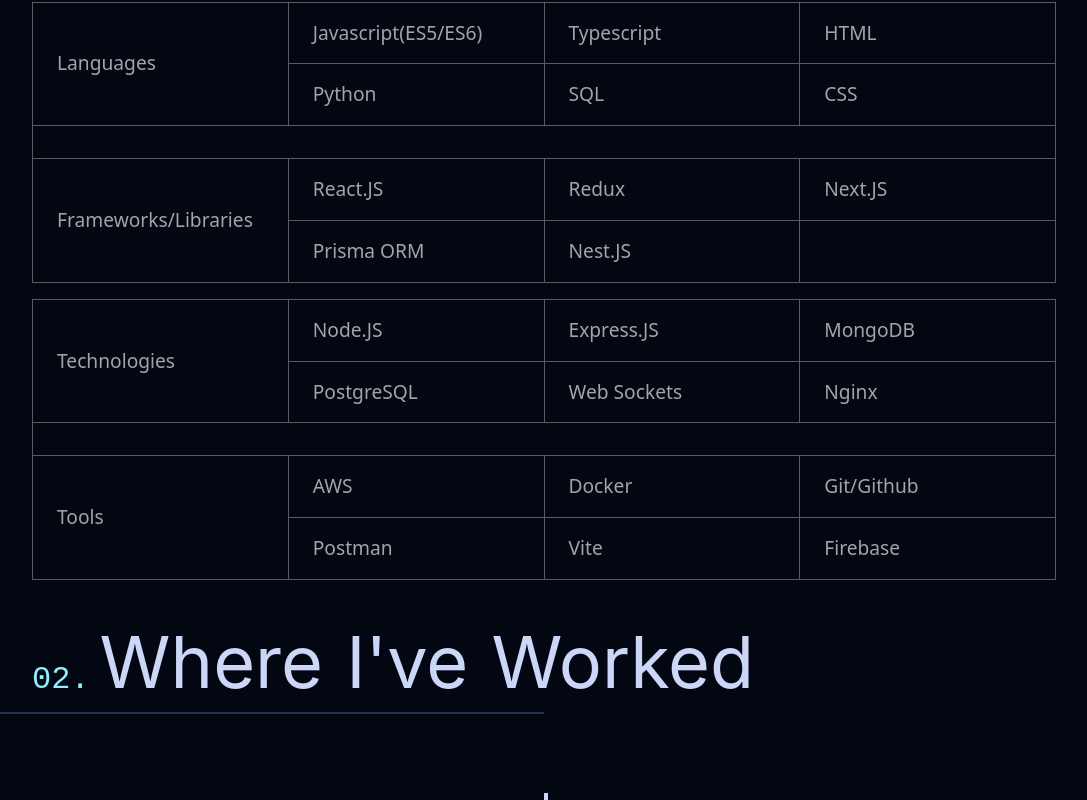
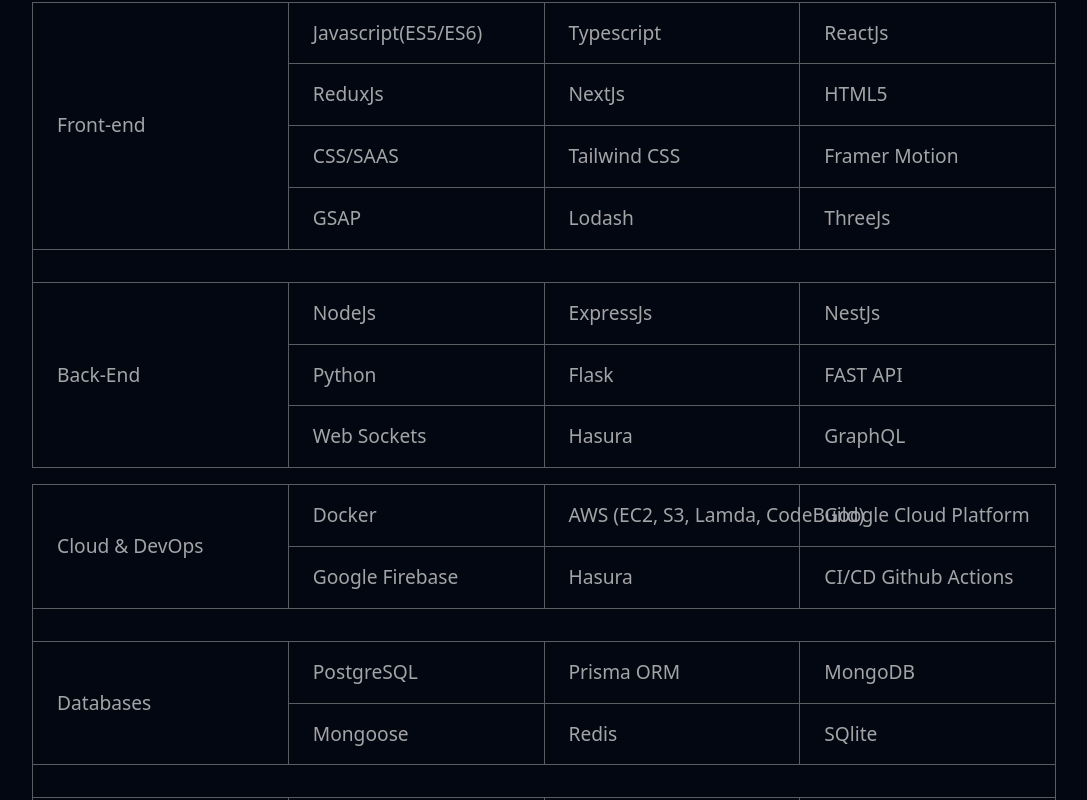
Before and after one commit to Pranjal7852/portfolio-v2, a React (Vite) app: page / in a window 1280 px wide. Shown: the part 1720-2520 px from the top of the page, without its empty margins (96-1183 px from the left). Built offline with nearby package versions, Linux system fonts and the light colour scheme; a web font is replaced by a local one.

Commit message:
fix: aboutus table

```diff
--- a/src/components/Section/About/About.jsx
+++ b/src/components/Section/About/About.jsx
@@ -43,40 +43,61 @@ const About = () => {
                 <tr className="border-b transition duration-300 ease-in-out hover:bg-neutral-100 dark:border-neutral-500 dark:hover:bg-neutral-600">
                   <td
                     className="whitespace-nowrap px-6 py-4 font-medium"
-                    rowSpan={2}
+                    rowSpan={4}
                   >
-                    Languages
+                    Front-end
                   </td>
                   <td className="whitespace-nowrap px-6 py-4">
                     Javascript(ES5/ES6)
                   </td>
                   <td className="whitespace-nowrap px-6 py-4">Typescript</td>
-                  <td className="whitespace-nowrap px-6 py-4">HTML</td>
+                  <td className="whitespace-nowrap px-6 py-4">ReactJs</td>
                 </tr>
                 <tr className="border-b transition duration-300 ease-in-out hover:bg-neutral-100 dark:border-neutral-500 dark:hover:bg-neutral-600">
-                  <td className="whitespace-nowrap px-6 py-4">Python</td>
-                  <td className="whitespace-nowrap px-6 py-4">SQL</td>
+                  <td className="whitespace-nowrap px-6 py-4">ReduxJs</td>
+                  <td className="whitespace-nowrap px-6 py-4">NextJs</td>
 
-                  <td className="whitespace-nowrap px-6 py-4">CSS</td>
+                  <td className="whitespace-nowrap px-6 py-4">HTML5</td>
+
                 </tr>
+                <tr className="border-b transition duration-300 ease-in-out hover:bg-neutral-100 dark:border-neutral-500 dark:hover:bg-neutral-600">
+                  <td className="whitespace-nowrap px-6 py-4">CSS/SAAS</td>
+                  <td className="whitespace-nowrap px-6 py-4">Tailwind CSS</td>
+
+                  <td className="whitespace-nowrap px-6 py-4">Framer Motion</td>
+
+                </tr>
+                <tr className="border-b transition duration-300 ease-in-out hover:bg-neutral-100 dark:border-neutral-500 dark:hover:bg-neutral-600">
+                  <td className="whitespace-nowrap px-6 py-4">GSAP</td>
+                  <td className="whitespace-nowrap px-6 py-4">Lodash</td>
+
+                  <td className="whitespace-nowrap px-6 py-4">ThreeJs</td>
+
+                </tr>
+
                 <tr className="border-b transition duration-300 ease-in-out hover:bg-neutral-100 dark:border-neutral-500 dark:hover:bg-neutral-600">
                   <td className="whitespace-nowrap px-6 py-4" colSpan={4}></td>
                 </tr>
                 <tr className="border-b transition duration-300 ease-in-out hover:bg-neutral-100 dark:border-neutral-500 dark:hover:bg-neutral-600">
                   <td
                     className="whitespace-nowrap px-6 py-4 font-medium"
-                    rowSpan={2}
+                    rowSpan={3}
                   >
-                    Frameworks/Libraries
+                    Back-End
                   </td>
-                  <td className="whitespace-nowrap px-6 py-4">React.JS</td>
-                  <td className="whitespace-nowrap px-6 py-4">Redux</td>
-                  <td className="whitespace-nowrap px-6 py-4">Next.JS</td>
+                  <td className="whitespace-nowrap px-6 py-4">NodeJs</td>
+                  <td className="whitespace-nowrap px-6 py-4">ExpressJs</td>
+                  <td className="whitespace-nowrap px-6 py-4">NestJs</td>
                 </tr>
                 <tr className="border-b transition duration-300 ease-in-out hover:bg-neutral-100 dark:border-neutral-500 dark:hover:bg-neutral-600">
-                  <td className="whitespace-nowrap px-6 py-4">Prisma ORM</td>
-                  <td className="whitespace-nowrap px-6 py-4">Nest.JS</td>
-                  <td className="whitespace-nowrap px-6 py-4">&nbsp;</td>
+                  <td className="whitespace-nowrap px-6 py-4">Python</td>
+                  <td className="whitespace-nowrap px-6 py-4">Flask</td>
+                  <td className="whitespace-nowrap px-6 py-4">FAST API</td>
+                </tr>
+                <tr className="border-b transition duration-300 ease-in-out hover:bg-neutral-100 dark:border-neutral-500 dark:hover:bg-neutral-600">
+                  <td className="whitespace-nowrap px-6 py-4">Web Sockets</td>
+                  <td className="whitespace-nowrap px-6 py-4">Hasura</td>
+                  <td className="whitespace-nowrap px-6 py-4">GraphQL</td>
                 </tr>
               </tbody>
             </table>
@@ -89,16 +110,35 @@ const About = () => {
                     className="whitespace-nowrap px-6 py-4 font-medium"
                     rowSpan={2}
                   >
-                    Technologies
+                    Cloud & DevOps
                   </td>
-                  <td className="whitespace-nowrap px-6 py-4">Node.JS</td>
-                  <td className="whitespace-nowrap px-6 py-4">Express.JS</td>
+                  <td className="whitespace-nowrap px-6 py-4">Docker</td>
+                  <td className="whitespace-nowrap px-6 py-4">AWS (EC2, S3, Lamda, CodeBuild)</td>
+                  <td className="whitespace-nowrap px-6 py-4">Google Cloud Platform</td>
+                </tr>
+                <tr className="border-b transition duration-300 ease-in-out hover:bg-neutral-100 dark:border-neutral-500 dark:hover:bg-neutral-600">
+                  <td className="whitespace-nowrap px-6 py-4">Google Firebase</td>
+                  <td className="whitespace-nowrap px-6 py-4">Hasura</td>
+                  <td className="whitespace-nowrap px-6 py-4">CI/CD Github Actions</td>
+                </tr>
+                <tr className="border-b transition duration-300 ease-in-out hover:bg-neutral-100 dark:border-neutral-500 dark:hover:bg-neutral-600">
+                  <td className="whitespace-nowrap px-6 py-4" colSpan={4}></td>
+                </tr>
+                <tr className="border-b transition duration-300 ease-in-out hover:bg-neutral-100 dark:border-neutral-500 dark:hover:bg-neutral-600">
+                  <td
+                    className="whitespace-nowrap px-6 py-4 font-medium"
+                    rowSpan={2}
+                  >
+                    Databases
+                  </td>
+                  <td className="whitespace-nowrap px-6 py-4">PostgreSQL</td>
+                  <td className="whitespace-nowrap px-6 py-4">Prisma ORM</td>
                   <td className="whitespace-nowrap px-6 py-4">MongoDB</td>
                 </tr>
                 <tr className="border-b transition duration-300 ease-in-out hover:bg-neutral-100 dark:border-neutral-500 dark:hover:bg-neutral-600">
-                  <td className="whitespace-nowrap px-6 py-4">PostgreSQL</td>
-                  <td className="whitespace-nowrap px-6 py-4">Web Sockets</td>
-                  <td className="whitespace-nowrap px-6 py-4">Nginx</td>
+                  <td className="whitespace-nowrap px-6 py-4">Mongoose</td>
+                  <td className="whitespace-nowrap px-6 py-4">Redis</td>
+                  <td className="whitespace-nowrap px-6 py-4">SQlite</td>
                 </tr>
                 <tr className="border-b transition duration-300 ease-in-out hover:bg-neutral-100 dark:border-neutral-500 dark:hover:bg-neutral-600">
                   <td className="whitespace-nowrap px-6 py-4" colSpan={4}></td>
@@ -110,14 +150,15 @@ const About = () => {
                   >
                     Tools
                   </td>
-                  <td className="whitespace-nowrap px-6 py-4">AWS</td>
-                  <td className="whitespace-nowrap px-6 py-4">Docker</td>
-                  <td className="whitespace-nowrap px-6 py-4">Git/Github</td>
+                  <td className="whitespace-nowrap px-6 py-4">Git</td>
+                  <td className="whitespace-nowrap px-6 py-4">JWT</td>
+                  <td className="whitespace-nowrap px-6 py-4">OAuth</td>
+
                 </tr>
                 <tr className="border-b transition duration-300 ease-in-out hover:bg-neutral-100 dark:border-neutral-500 dark:hover:bg-neutral-600">
-                  <td className="whitespace-nowrap px-6 py-4">Postman</td>
+                  <td className="whitespace-nowrap px-6 py-4">NPM</td>
                   <td className="whitespace-nowrap px-6 py-4">Vite</td>
-                  <td className="whitespace-nowrap px-6 py-4">Firebase</td>
+                  <td className="whitespace-nowrap px-6 py-4">Shell</td>
                 </tr>
               </tbody>
             </table>
@@ -132,7 +173,7 @@ const About = () => {
                     className="whitespace-nowrap px-6 py-4 font-medium"
                     colSpan={2}
                   >
-                    Languages
+                    Front-End
                   </td>
                 </tr>
                 <tr className="border-b transition duration-300 ease-in-out hover:bg-neutral-100 dark:border-neutral-500 dark:hover:bg-neutral-600">
@@ -142,13 +183,13 @@ const About = () => {
                   <td className="whitespace-nowrap px-6 py-4">Typescript</td>
                 </tr>
                 <tr className="border-b transition duration-300 ease-in-out hover:bg-neutral-100 dark:border-neutral-500 dark:hover:bg-neutral-600">
-                  <td className="whitespace-nowrap px-6 py-4">Python</td>
-                  <td className="whitespace-nowrap px-6 py-4">SQL</td>
+                  <td className="whitespace-nowrap px-6 py-4">ReactJs</td>
+                  <td className="whitespace-nowrap px-6 py-4">ReduxJs</td>
                 </tr>
 
                 <tr className="border-b transition duration-300 ease-in-out hover:bg-neutral-100 dark:border-neutral-500 dark:hover:bg-neutral-600">
-                  <td className="whitespace-nowrap px-6 py-4">HTML</td>
-                  <td className="whitespace-nowrap px-6 py-4">CSS</td>
+                  <td className="whitespace-nowrap px-6 py-4">HTML5</td>
+                  <td className="whitespace-nowrap px-6 py-4">CSS/SAAS</td>
                 </tr>
                 <tr className="border-b transition duration-300 ease-in-out hover:bg-neutral-100 dark:border-neutral-500 dark:hover:bg-neutral-600">
                   <td className="whitespace-nowrap px-6 py-4" colSpan={2}></td>
@@ -158,18 +199,23 @@ const About = () => {
                     className="whitespace-nowrap px-6 py-4 font-medium"
                     colSpan={2}
                   >
-                    Frameworks/Libraries
+                    Back-End
                   </td>
                 </tr>
                 <tr className="border-b transition duration-300 ease-in-out hover:bg-neutral-100 dark:border-neutral-500 dark:hover:bg-neutral-600">
-                  <td className="whitespace-nowrap px-6 py-4">React.JS</td>
+                  <td className="whitespace-nowrap px-6 py-4">NodeJs</td>
 
-                  <td className="whitespace-nowrap px-6 py-4">Redux</td>
+                  <td className="whitespace-nowrap px-6 py-4">ExpressJs</td>
                 </tr>
                 <tr className="border-b transition duration-300 ease-in-out hover:bg-neutral-100 dark:border-neutral-500 dark:hover:bg-neutral-600">
-                  <td className="whitespace-nowrap px-6 py-4">Next.JS</td>
+                  <td className="whitespace-nowrap px-6 py-4">Python</td>
 
-                  <td className="whitespace-nowrap px-6 py-4">Nest.JS</td>
+                  <td className="whitespace-nowrap px-6 py-4">Flask</td>
+                </tr>
+                <tr className="border-b transition duration-300 ease-in-out hover:bg-neutral-100 dark:border-neutral-500 dark:hover:bg-neutral-600">
+                  <td className="whitespace-nowrap px-6 py-4">Web Sockets</td>
+
+                  <td className="whitespace-nowrap px-6 py-4">GraphQL</td>
                 </tr>
               </tbody>
             </table>
@@ -182,23 +228,46 @@ const About = () => {
                     className="whitespace-nowrap px-6 py-4 font-medium"
                     colSpan={2}
                   >
-                    Technologies
+                    Cloud & DevOps
                   </td>
                 </tr>
                 <tr className="border-b transition duration-300 ease-in-out hover:bg-neutral-100 dark:border-neutral-500 dark:hover:bg-neutral-600">
-                  <td className="whitespace-nowrap px-6 py-4">Node.JS</td>
-                  <td className="whitespace-nowrap px-6 py-4">Express.JS</td>
+                  <td className="whitespace-nowrap px-6 py-4">Docker</td>
+                  <td className="whitespace-nowrap px-6 py-4">AWS (EC2,S3,Lamda)</td>
+                </tr>
+                <tr className="border-b transition duration-300 ease-in-out hover:bg-neutral-100 dark:border-neutral-500 dark:hover:bg-neutral-600">
+                  <td className="whitespace-nowrap px-6 py-4">GCP</td>
+                  <td className="whitespace-nowrap px-6 py-4">Firebase</td>
+                </tr>
+                <tr className="border-b transition duration-300 ease-in-out hover:bg-neutral-100 dark:border-neutral-500 dark:hover:bg-neutral-600">
+                  <td className="whitespace-nowrap px-6 py-4">Hasura</td>
+                  <td className="whitespace-nowrap px-6 py-4">Github Actions</td>
+                </tr>
+                <tr className="border-b transition duration-300 ease-in-out hover:bg-neutral-100 dark:border-neutral-500 dark:hover:bg-neutral-600">
+                  <td className="whitespace-nowrap px-6 py-4" colSpan={2}></td>
+                </tr>
+                <tr className="border-b transition duration-300 ease-in-out hover:bg-neutral-100 dark:border-neutral-500 dark:hover:bg-neutral-600">
+                  <td
+                    className="whitespace-nowrap px-6 py-4 font-medium"
+                    colSpan={2}
+                  >
+                    Databases
+                  </td>
                 </tr>
                 <tr className="border-b transition duration-300 ease-in-out hover:bg-neutral-100 dark:border-neutral-500 dark:hover:bg-neutral-600">
                   <td className="whitespace-nowrap px-6 py-4">PostgreSQL</td>
+
                   <td className="whitespace-nowrap px-6 py-4">MongoDB</td>
                 </tr>
                 <tr className="border-b transition duration-300 ease-in-out hover:bg-neutral-100 dark:border-neutral-500 dark:hover:bg-neutral-600">
-                  <td className="whitespace-nowrap px-6 py-4">Nginx</td>
-                  <td className="whitespace-nowrap px-6 py-4">Web Sockets</td>
+                  <td className="whitespace-nowrap px-6 py-4">Prisma ORM</td>
+
+                  <td className="whitespace-nowrap px-6 py-4">Mongoose</td>
                 </tr>
                 <tr className="border-b transition duration-300 ease-in-out hover:bg-neutral-100 dark:border-neutral-500 dark:hover:bg-neutral-600">
-                  <td className="whitespace-nowrap px-6 py-4" colSpan={2}></td>
+                  <td className="whitespace-nowrap px-6 py-4">Redis</td>
+
+                  <td className="whitespace-nowrap px-6 py-4">SQlite</td>
                 </tr>
                 <tr className="border-b transition duration-300 ease-in-out hover:bg-neutral-100 dark:border-neutral-500 dark:hover:bg-neutral-600">
                   <td
@@ -209,19 +278,19 @@ const About = () => {
                   </td>
                 </tr>
                 <tr className="border-b transition duration-300 ease-in-out hover:bg-neutral-100 dark:border-neutral-500 dark:hover:bg-neutral-600">
-                  <td className="whitespace-nowrap px-6 py-4">AWS</td>
+                  <td className="whitespace-nowrap px-6 py-4">Git</td>
 
-                  <td className="whitespace-nowrap px-6 py-4">Docker</td>
+                  <td className="whitespace-nowrap px-6 py-4">JWT</td>
                 </tr>
                 <tr className="border-b transition duration-300 ease-in-out hover:bg-neutral-100 dark:border-neutral-500 dark:hover:bg-neutral-600">
-                  <td className="whitespace-nowrap px-6 py-4">Git/Github</td>
+                  <td className="whitespace-nowrap px-6 py-4">OAuth</td>
 
-                  <td className="whitespace-nowrap px-6 py-4">Postman</td>
+                  <td className="whitespace-nowrap px-6 py-4">NPM</td>
                 </tr>
                 <tr className="border-b transition duration-300 ease-in-out hover:bg-neutral-100 dark:border-neutral-500 dark:hover:bg-neutral-600">
                   <td className="whitespace-nowrap px-6 py-4">Vite</td>
 
-                  <td className="whitespace-nowrap px-6 py-4">Firebase</td>
+                  <td className="whitespace-nowrap px-6 py-4">Shell</td>
                 </tr>
               </tbody>
             </table>
```
